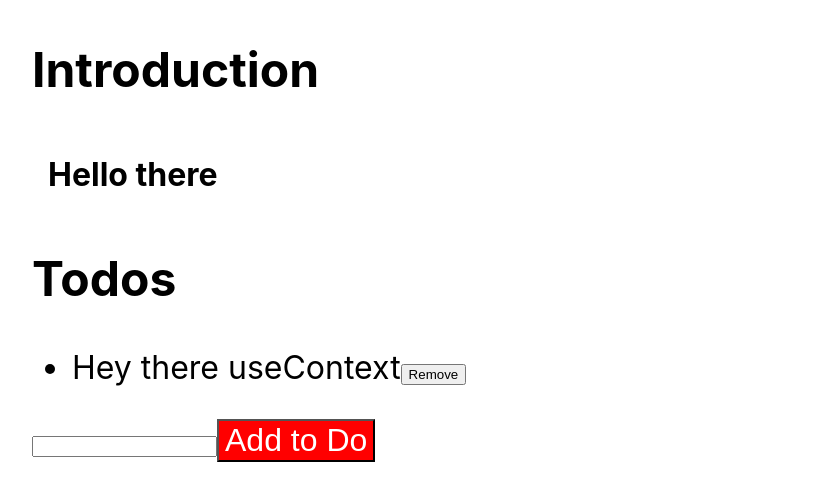
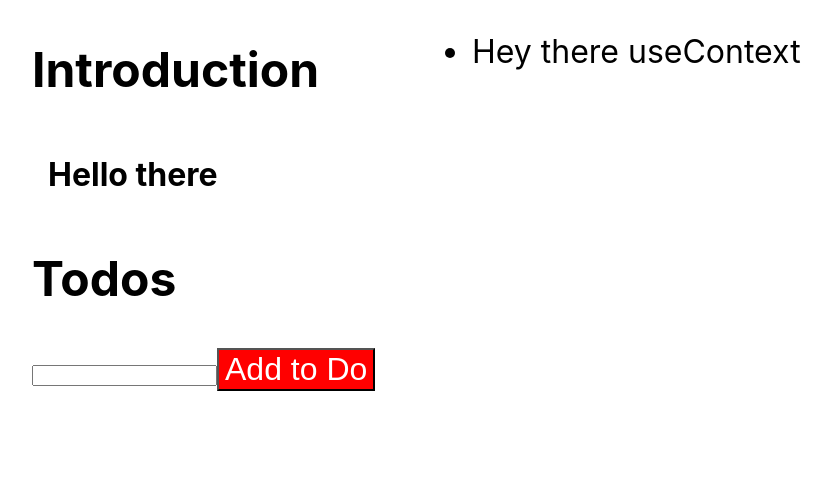
Before and after one commit to UJ528491/no-bs-ts-react, a React (Create React App) app: page / in a window 1280 px wide. Shown: the top 500 px of the page, without its empty margins (208-1039 px from the left). Built offline with nearby package versions, Linux system fonts and the light colour scheme.

Commit message:
reudx slices, add reducer

```diff
--- a/src/App.tsx
+++ b/src/App.tsx
@@ -7,8 +7,9 @@ import {
   useRemoveTodo,
   useTodosManager,
 } from "./useTodos";
-import { Provider } from "react-redux";
-import { store } from "./store";
+import { Provider, useSelector, useDispatch } from "react-redux";
+import store, { addTodo, removeTodo } from "./store";
+import { selectTodos } from "./store";
 
 const Heading = ({ title }: { title: string }) => <h2>{title}</h2>;
 const Box: React.FunctionComponent = ({ children }) => (
@@ -66,15 +67,14 @@ function UL<T>({
 const initialTodos = [{ id: 0, text: "Hey there useContext", done: false }];
 
 function App() {
-  const { todos } = useTodosManager(initialTodos);
-  const addTodo = useAddTodo();
-  const removeTodo = useRemoveTodo();
+  const todos = useSelector(selectTodos);
+  const dispatch = useDispatch();
   const newTodoRef = useRef<HTMLInputElement>(null);
 
   const onAddTodo = useCallback(() => {
     console.log(newTodoRef.current);
     if (newTodoRef.current) {
-      addTodo(newTodoRef.current.value);
+      dispatch(addTodo(newTodoRef.current.value));
       newTodoRef.current.value = "";
     }
   }, [addTodo]);
@@ -90,7 +90,9 @@ function App() {
         render={todo => (
           <>
             {todo.text}
-            <button onClick={() => removeTodo(todo.id)}>Remove</button>
+            <button onClick={() => dispatch(removeTodo(todo.id))}>
+              Remove
+            </button>
           </>
         )}
       />
@@ -126,7 +128,15 @@ const JustShowTodos = () => {
 
 const AppWrapper = () => (
   <Provider store={store}>
-    <App />
+    <div
+      style={{
+        display: "grid",
+        gridTemplateColumns: "50% 50%",
+      }}
+    >
+      <App />
+      <JustShowTodos />
+    </div>
   </Provider>
 );
 
--- a/src/store.ts
+++ b/src/store.ts
@@ -1,5 +1,48 @@
-import { configureStore } from "@reduxjs/toolkit";
+import { configureStore, createSlice, PayloadAction } from "@reduxjs/toolkit";
+interface Todo {
+  id: number;
+  text: string;
+  done: boolean;
+}
 
-export const store = configureStore({
-  reducer: {},
+interface TodosSliceState {
+  todos: Todo[];
+}
+
+const initialState: TodosSliceState = {
+  todos: [],
+};
+
+export const todosSlice = createSlice({
+  name: "counter",
+  initialState,
+  reducers: {
+    addTodo: (state, action: PayloadAction<string>) => {
+      state.todos = [
+        ...state.todos,
+        {
+          id: state.todos.length,
+          text: action.payload,
+          done: false,
+        },
+      ];
+    },
+    removeTodo: (state, action: PayloadAction<number>) => {
+      state.todos = state.todos.filter(({ id }) => id !== action.payload);
+    },
+  },
 });
+
+export const { addTodo, removeTodo } = todosSlice.actions;
+
+const store = configureStore({
+  reducer: {
+    todos: todosSlice.reducer,
+  },
+});
+
+type RootState = ReturnType<typeof store.getState>;
+
+export const selectTodos = (state: RootState) => state.todos.todos;
+
+export default store;
```
